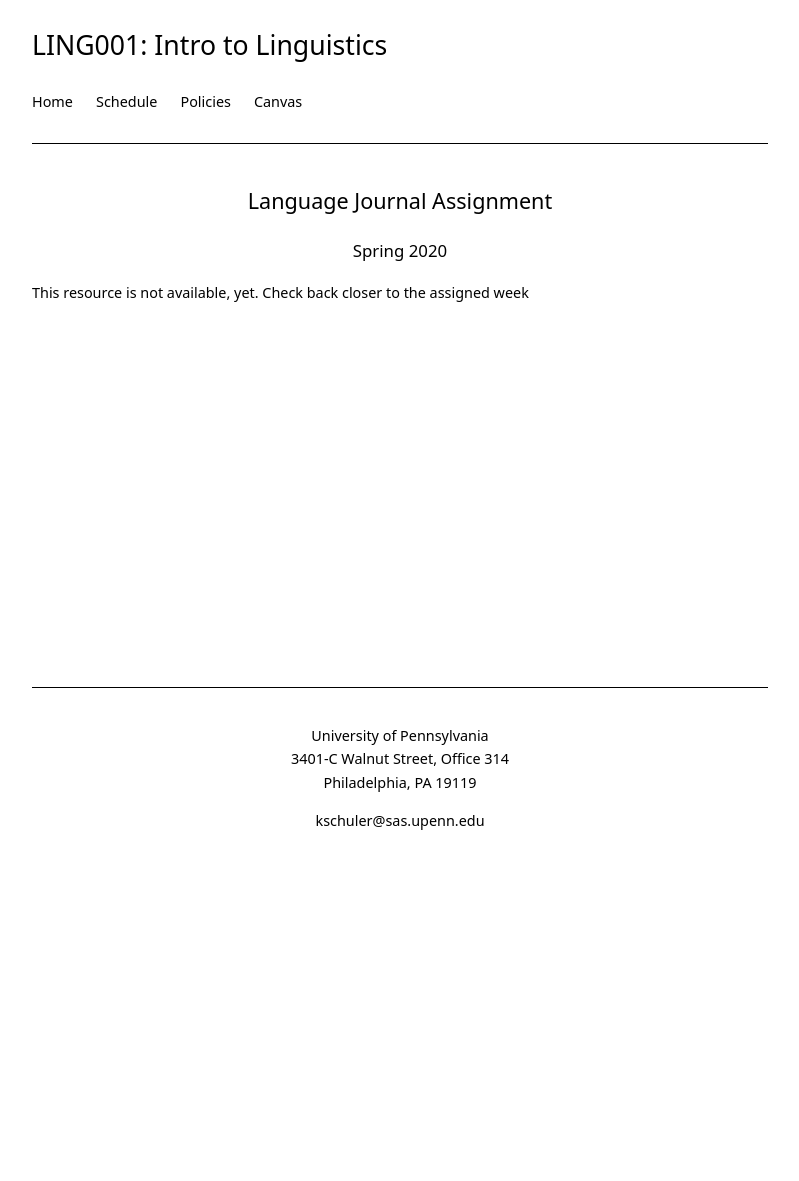
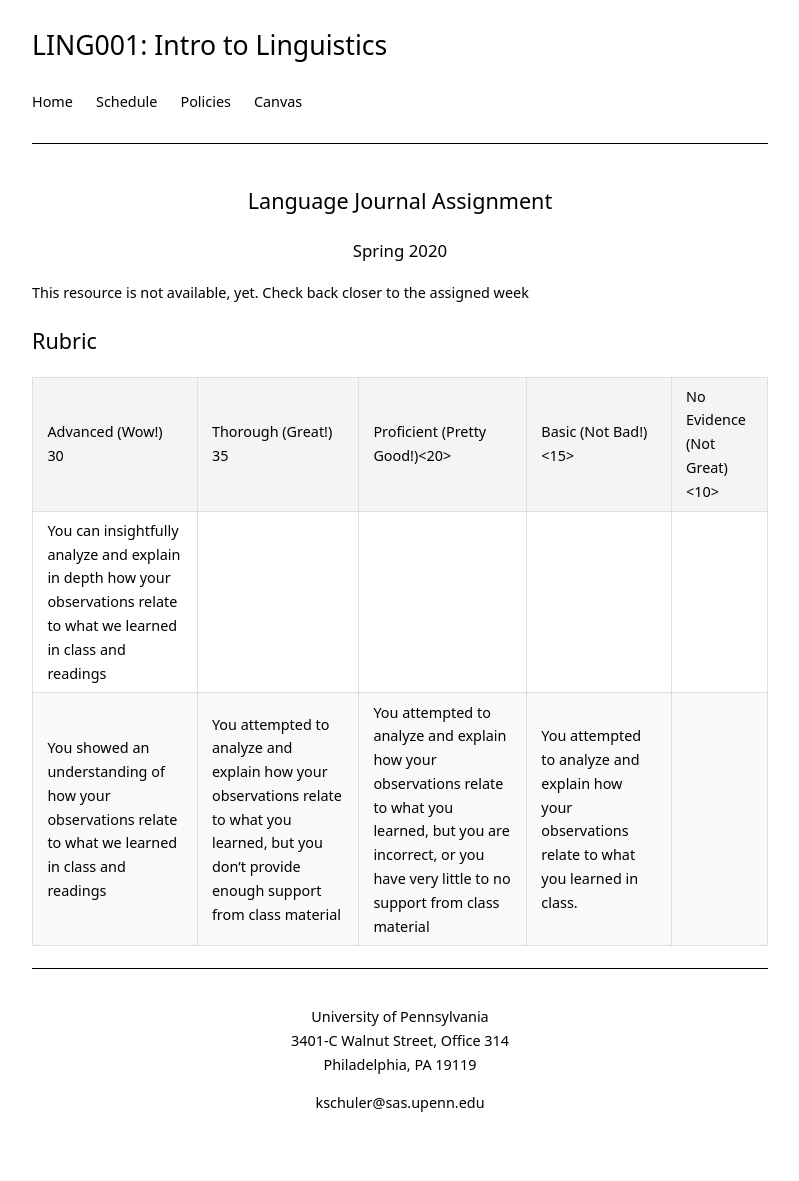
Before and after one commit to kschuler/ling001, a Jekyll site: the page built from resources/language-journal-assignment.md, in a window 1280 px wide. Shown: the whole page, without its empty margins (240-1039 px from the left). Built offline with Jekyll 4.4.1, drawn with Linux system fonts in a browser that asks for light colours; before the commit the page ends 900 px from its top, so only the background shows below that.

Commit message:
Update language-journal-assignment.md

```diff
--- a/resources/language-journal-assignment.md
+++ b/resources/language-journal-assignment.md
@@ -7,3 +7,10 @@ title: Language Journal Assignment
 <h3 align="center">Spring 2020</h3>
 
 This resource is not available, yet. Check back closer to the assigned week
+
+## Rubric
+
+Advanced (Wow!)<br>30 | Thorough (Great!)<br>35 | Proficient (Pretty Good!)<20> | Basic (Not Bad!)<15> | No Evidence (Not Great)<10>
+--- | --- | --- | --- | ---
+You can insightfully analyze and explain in depth how your observations relate to what we learned in class and readings |
+You showed an understanding of how your observations relate to what we learned in class and readings | You attempted to analyze and explain how your observations relate to what you learned, but you don’t provide enough support from class material | You attempted to analyze and explain how your observations relate to what you learned, but you are incorrect, or you have very little to no support from class material | You attempted to analyze and explain how your observations relate to what you learned in class.
```
